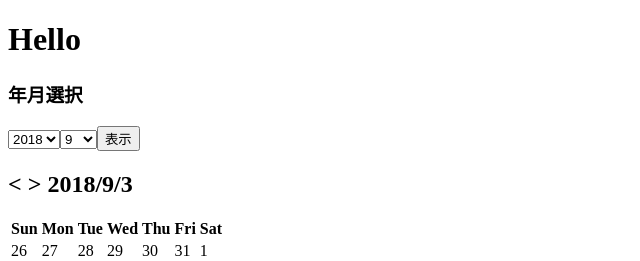
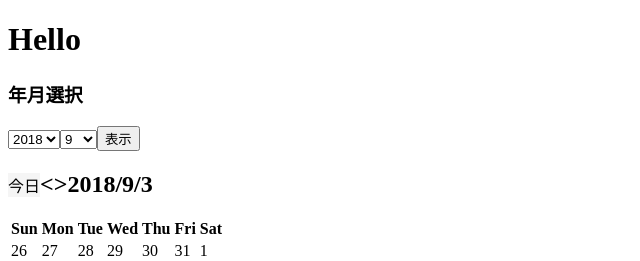
Before and after one commit to nargok/calender_app, a React (Create React App) app: page / in a window 1280 px wide. Shown: the top 261 px of the page, without its empty margins (0-640 px from the left). Built offline with nearby package versions, Linux system fonts and the light colour scheme.

Commit message:
今日ボタンを実装

```diff
--- a/src/components/dropDown.js
+++ b/src/components/dropDown.js
@@ -33,7 +33,7 @@ class DropDown extends Component {
   handleDisplayButton = () => {
     const year = this.isNull(this.state.year) ? this.props.current.year : this.state.year;
     const month = this.isNull(this.state.month) ? this.props.current.month : this.state.month - 1;
-    this.props.moveMonth(year, month)
+    this.props.moveMonth(year, month);
   }
 
   isNull = (object) => {
--- a/src/components/header/header.css
+++ b/src/components/header/header.css
@@ -1,3 +1,17 @@
+.today_button {
+  display: inline-block;
+  background-color: rgba(0,0,0,0.04);
+}
+
+.today_button:hover {
+  cursor: pointer;
+  background-color: rgba(0,0,0,0.1);
+}
+
+.header {
+  display: inline-block;
+}
+
 .left-arrow:hover {
   cursor: pointer;
   background-color: #ddd;
--- a/src/components/header/header.js
+++ b/src/components/header/header.js
@@ -2,17 +2,33 @@ import React, { Component } from 'react';
 import './header.css';
 
 class Header extends Component {
+
+  handleTodayButton = () => {
+    const date = new Date();
+    this.props.moveMonth(date.getFullYear(), date.getMonth());
+  }
+
   render() {
     const currentMonth = this.props.current.formatDate()
     return (
-      // ここをinline-blockにする
+      // TODOここをinline-blockにする
       <div>
-        <h2>
+        <div role="button"
+          className="today_button"
+          onClick={this.handleTodayButton}>
+          今日
+        </div>
+        <h2 className="header">
           <span
-           className="left-arrow"
-           onClick={this.props.lastMonth}
-          >&lt; </span>
-          <span className="right-arrow" onClick={this.props.nextMonth}>&gt; </span>
+            className="left-arrow"
+            onClick={this.props.lastMonth}>
+            &lt;
+          </span>
+          <span
+            className="right-arrow"
+            onClick={this.props.nextMonth}>
+            &gt;
+          </span>
            {currentMonth}
         </h2>
       </div>
--- a/src/index.js
+++ b/src/index.js
@@ -19,7 +19,6 @@ class Calender extends Component {
     }
   }
 
-  // moveMonthを拡張するか　yearが何もなければ初期値にcurrent.yearを入れる
   moveMonth = (year, month) => {
     const current = this.state.current
     const newDate = new CustomDate(
@@ -51,6 +50,7 @@ class Calender extends Component {
           current={this.state.current}
           lastMonth={this.moveLastMonth}
           nextMonth={this.moveNextMonth}
+          moveMonth={this.moveMonth}
         />
         <table>
           <WeeKDays />
```
